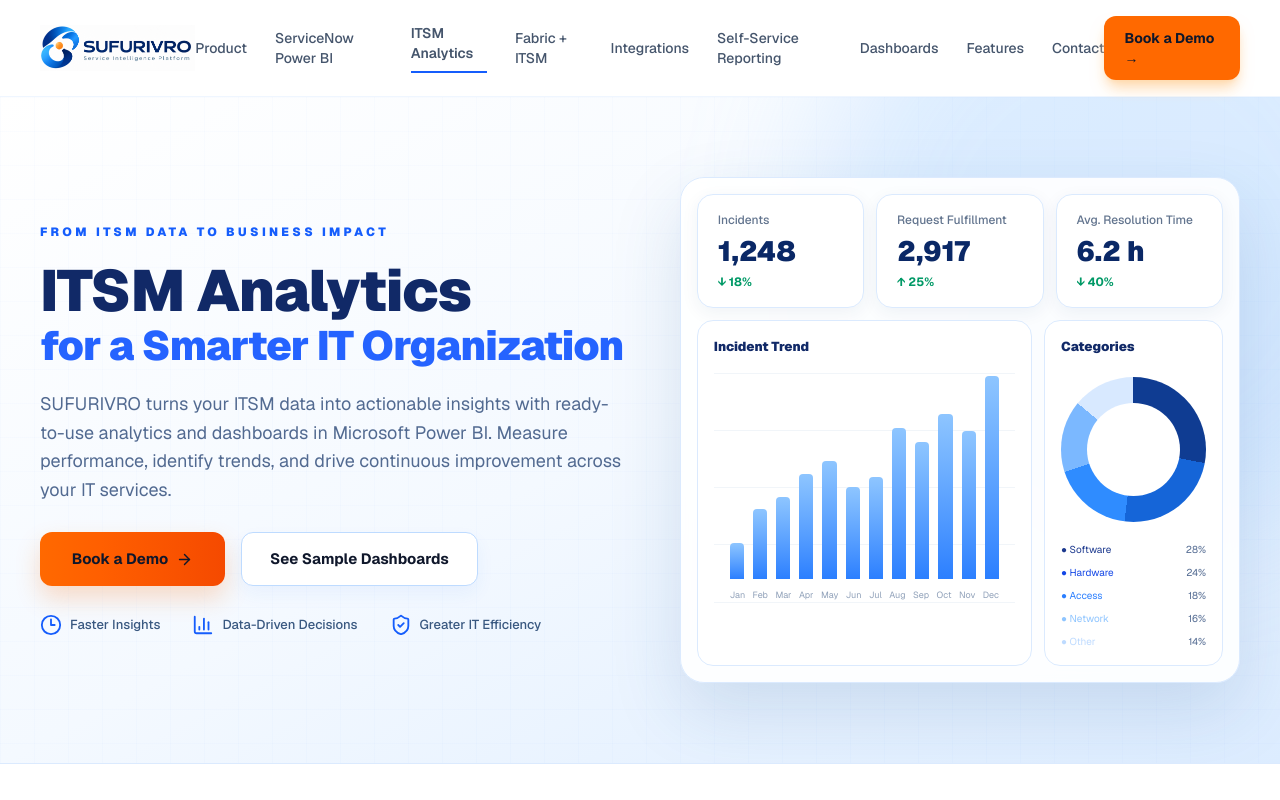
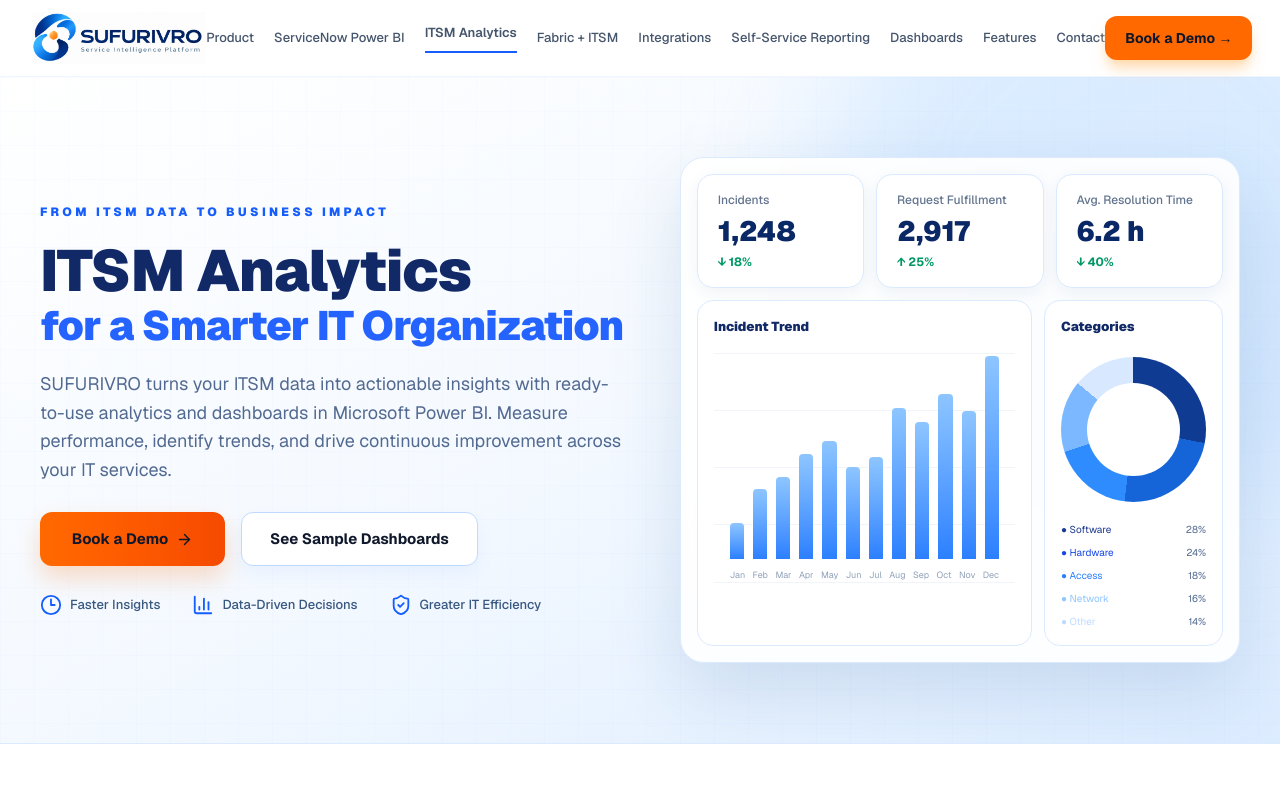
Before and after one commit to sarivolkan/sufurivro, a Next.js app: page /itsm-analytics in a window 1280 px wide. Shown: the top 800 px of the page. Built offline with nearby package versions, Linux system fonts and the light colour scheme.

Commit message:
Use shared header on ITSM Analytics page

```diff
--- a/app/itsm-analytics/page.tsx
+++ b/app/itsm-analytics/page.tsx
@@ -1,9 +1,10 @@
 import type { Metadata } from "next";
+import type { ReactNode } from "react";
+import Header from "@/components/Header";
 
 import {
   ArrowRight,
   BarChart3,
-  Check,
   Clock3,
   Gauge,
   PieChart,
@@ -18,9 +19,11 @@ export const metadata: Metadata = {
   title: "ITSM Analytics",
   description:
     "Turn ITSM data into actionable insights with SUFURIVRO. Analyze service performance, SLA, resolution times, user experience and operational efficiency with Microsoft Power BI.",
+
   alternates: {
     canonical: "https://sufurivro.com/itsm-analytics",
   },
+
   openGraph: {
     title: "ITSM Analytics | SUFURIVRO",
     description:
@@ -42,7 +45,9 @@ const KpiCard = ({
 }) => {
   return (
     <div className="rounded-2xl border border-blue-100 bg-white px-5 py-4 shadow-[0_5px_18px_rgba(15,55,105,0.06)]">
-      <div className="text-[12px] font-medium text-slate-500">{label}</div>
+      <div className="text-[12px] font-medium text-slate-500">
+        {label}
+      </div>
 
       <div className="mt-2 text-[28px] font-black leading-none text-[#0a2866]">
         {value}
@@ -59,12 +64,12 @@ const FeatureIcon = ({
   children,
   orange = false,
 }: {
-  children: React.ReactNode;
+  children: ReactNode;
   orange?: boolean;
 }) => {
   return (
     <div
-      className={`flex h-12 w-12 items-center justify-center rounded-full ${
+      className={`flex h-12 w-12 shrink-0 items-center justify-center rounded-full ${
         orange
           ? "bg-orange-100 text-orange-600"
           : "bg-blue-100 text-blue-600"
@@ -82,74 +87,12 @@ export default function ITSMAnalyticsPage() {
 
   return (
     <main className="overflow-hidden bg-white text-slate-900">
+
       {/* =====================================================
-          HEADER
+          COMMON HEADER
       ====================================================== */}
 
-      <header className="sticky top-0 z-50 border-b border-blue-50 bg-white/95 backdrop-blur-xl">
-        <div className="mx-auto flex max-w-[1450px] items-center justify-between px-6 py-4 lg:px-10">
-          <a href="/" className="flex items-center">
-            <img
-              src="/logo/logo.png"
-              alt="SUFURIVRO"
-              className="h-[52px] w-auto object-contain"
-            />
-          </a>
-
-          <nav className="hidden items-center gap-7 text-sm font-medium text-slate-600 lg:flex">
-            <a href="/#product" className="hover:text-blue-600">
-              Product
-            </a>
-
-            <a
-              href="/servicenow-power-bi"
-              className="hover:text-blue-600"
-            >
-              ServiceNow Power BI
-            </a>
-
-            <a
-              href="/itsm-analytics"
-              className="border-b-2 border-blue-600 pb-2 font-semibold text-blue-700"
-            >
-              ITSM Analytics
-            </a>
-            <a
-  href="/microsoft-fabric-itsm"
-  className="hover:text-blue-600"
->
-  Fabric + ITSM
-</a>
-
-            <a href="/#integrations" className="hover:text-blue-600">
-              Integrations
-            </a>
-
-            <a href="/#reporting" className="hover:text-blue-600">
-              Self-Service Reporting
-            </a>
-
-            <a href="/#dashboards" className="hover:text-blue-600">
-              Dashboards
-            </a>
-
-            <a href="/#features" className="hover:text-blue-600">
-              Features
-            </a>
-
-            <a href="/#contact" className="hover:text-blue-600">
-              Contact
-            </a>
-          </nav>
-
-          <a
-            href="/#contact"
-            className="rounded-xl bg-orange-500 px-5 py-3 text-sm font-bold text-white shadow-lg shadow-orange-200 transition hover:-translate-y-0.5 hover:bg-orange-600"
-          >
-            Book a Demo →
-          </a>
-        </div>
-      </header>
+      <Header active="itsm" />
 
       {/* =====================================================
           HERO
@@ -170,6 +113,7 @@ export default function ITSMAnalyticsPage() {
         <div className="absolute -right-[150px] -top-[170px] h-[620px] w-[620px] rounded-full bg-blue-300/25 blur-3xl" />
 
         <div className="relative mx-auto grid max-w-[1450px] gap-14 px-6 py-16 lg:grid-cols-[0.86fr_1.14fr] lg:items-center lg:px-10 lg:py-20">
+
           {/* LEFT */}
 
           <div className="max-w-[650px]">
@@ -253,6 +197,7 @@ export default function ITSMAnalyticsPage() {
             </div>
 
             <div className="mt-3 grid gap-3 lg:grid-cols-[1.7fr_0.75fr]">
+
               {/* INCIDENT TREND */}
 
               <div className="rounded-2xl border border-blue-100 bg-white p-4">
@@ -298,8 +243,8 @@ export default function ITSMAnalyticsPage() {
                       "Oct",
                       "Nov",
                       "Dec",
-                    ].map((m) => (
-                      <span key={m}>{m}</span>
+                    ].map((month) => (
+                      <span key={month}>{month}</span>
                     ))}
                   </div>
                 </div>
@@ -398,7 +343,9 @@ export default function ITSMAnalyticsPage() {
                 key={item.title}
                 className="min-h-[200px] rounded-[18px] border border-blue-100 bg-white p-7 shadow-[0_6px_22px_rgba(17,41,101,0.04)]"
               >
-                <FeatureIcon>{item.icon}</FeatureIcon>
+                <FeatureIcon>
+                  {item.icon}
+                </FeatureIcon>
 
                 <h3 className="mt-5 text-[18px] font-black text-[#102965]">
                   {item.title}
@@ -430,6 +377,9 @@ export default function ITSMAnalyticsPage() {
           </div>
 
           <div className="mt-7 grid items-center gap-8 md:grid-cols-4">
+
+            {/* SERVICENOW */}
+
             <a
               href="/servicenow-power-bi"
               className="flex items-center justify-center md:border-r md:border-slate-200"
@@ -440,6 +390,8 @@ export default function ITSMAnalyticsPage() {
                 className="max-h-[42px] max-w-[180px] object-contain"
               />
             </a>
+
+            {/* JIRA */}
 
             <div className="flex items-center justify-center md:border-r md:border-slate-200">
               <div className="flex items-center gap-3">
@@ -455,6 +407,8 @@ export default function ITSMAnalyticsPage() {
               </div>
             </div>
 
+            {/* FRESHSERVICE */}
+
             <div className="flex items-center justify-center md:border-r md:border-slate-200">
               <div className="flex items-center gap-3">
                 <img
@@ -468,6 +422,8 @@ export default function ITSMAnalyticsPage() {
                 </span>
               </div>
             </div>
+
+            {/* BMC */}
 
             <div className="flex items-center justify-center">
               <div className="flex items-center gap-3">
@@ -525,8 +481,13 @@ export default function ITSMAnalyticsPage() {
                 text: "Enterprise-grade security, ready for your growth.",
               },
             ].map((item) => (
-              <div key={item.title} className="flex items-start gap-4">
-                <FeatureIcon orange>{item.icon}</FeatureIcon>
+              <div
+                key={item.title}
+                className="flex items-start gap-4"
+              >
+                <FeatureIcon orange>
+                  {item.icon}
+                </FeatureIcon>
 
                 <div>
                   <h3 className="text-[16px] font-black text-[#102965]">
@@ -549,12 +510,15 @@ export default function ITSMAnalyticsPage() {
 
       <section className="px-6 pb-10 lg:px-10">
         <div className="relative mx-auto flex max-w-[1450px] flex-col justify-between gap-7 overflow-hidden rounded-[24px] border border-blue-100 bg-gradient-to-r from-[#eef7ff] via-[#f7fbff] to-[#e7f3ff] px-10 py-8 md:flex-row md:items-center">
+
+          {/* Decorative chart */}
+
           <div className="absolute bottom-0 left-8 flex items-end gap-4 opacity-30">
-            {[55, 95, 120, 70].map((h, i) => (
+            {[55, 95, 120, 70].map((height, index) => (
               <div
-                key={i}
+                key={index}
                 className="w-9 rounded-t-lg bg-blue-300"
-                style={{ height: h }}
+                style={{ height }}
               />
             ))}
           </div>
@@ -589,6 +553,7 @@ export default function ITSMAnalyticsPage() {
 
       <footer className="border-t border-blue-50 bg-white">
         <div className="mx-auto flex max-w-[1450px] flex-col gap-8 px-6 py-8 lg:flex-row lg:items-center lg:justify-between lg:px-10">
+
           <div className="flex items-center">
             <img
               src="/logo/logo.png"
@@ -598,7 +563,9 @@ export default function ITSMAnalyticsPage() {
           </div>
 
           <div className="flex flex-wrap gap-x-6 gap-y-3 text-sm text-slate-500">
-            <a href="/#product">Product</a>
+            <a href="/#product">
+              Product
+            </a>
 
             <a href="/servicenow-power-bi">
               ServiceNow Power BI
@@ -610,18 +577,30 @@ export default function ITSMAnalyticsPage() {
             >
               ITSM Analytics
             </a>
-            <a
-  href="/microsoft-fabric-itsm"
-  className="hover:text-blue-600"
->
-  Fabric + ITSM
-</a>
 
-            <a href="/#integrations">Integrations</a>
-            <a href="/#reporting">Reporting</a>
-            <a href="/#dashboards">Dashboards</a>
-            <a href="/#features">Features</a>
-            <a href="/#contact">Contact</a>
+            <a href="/microsoft-fabric-itsm">
+              Fabric + ITSM
+            </a>
+
+            <a href="/#integrations">
+              Integrations
+            </a>
+
+            <a href="/#reporting">
+              Reporting
+            </a>
+
+            <a href="/#dashboards">
+              Dashboards
+            </a>
+
+            <a href="/#features">
+              Features
+            </a>
+
+            <a href="/#contact">
+              Contact
+            </a>
           </div>
 
           <div className="text-xs text-slate-400">
--- a/app/microsoft-fabric-itsm/page.tsx
+++ b/app/microsoft-fabric-itsm/page.tsx
@@ -1,5 +1,5 @@
 import type { Metadata } from "next";
-
+import Header from "@/components/Header";
 import {
   ArrowRight,
   BarChart3,
@@ -83,61 +83,6 @@ export default function MicrosoftFabricITSMPage() {
           HEADER
       ====================================================== */}
 
-      <header className="sticky top-0 z-50 border-b border-blue-50 bg-white/95 backdrop-blur-xl">
-        <div className="mx-auto flex max-w-[1450px] items-center justify-between px-6 py-4 lg:px-10">
-          <a href="/" className="flex items-center">
-            <img
-              src="/logo/logo.png"
-              alt="SUFURIVRO"
-              className="h-[52px] w-auto object-contain"
-            />
-          </a>
-
-          <nav className="hidden items-center gap-7 text-sm font-medium text-slate-600 lg:flex">
-            <a href="/#product" className="hover:text-blue-600">
-              Product
-            </a>
-
-            <a href="/servicenow-power-bi" className="hover:text-blue-600">
-              ServiceNow Power BI
-            </a>
-
-            <a href="/itsm-analytics" className="hover:text-blue-600">
-              ITSM Analytics
-            </a>
-
-            <a
-              href="/microsoft-fabric-itsm"
-              className="border-b-2 border-blue-600 pb-2 font-semibold text-blue-700"
-            >
-            Fabric + ITSM
-            </a>
-
-            <a href="/#integrations" className="hover:text-blue-600">
-              Integrations
-            </a>
-
-            <a href="/#dashboards" className="hover:text-blue-600">
-              Dashboards
-            </a>
-
-            <a href="/#features" className="hover:text-blue-600">
-              Features
-            </a>
-
-            <a href="/#contact" className="hover:text-blue-600">
-              Contact
-            </a>
-          </nav>
-
-          <a
-            href="/#contact"
-            className="rounded-xl bg-orange-500 px-5 py-3 text-sm font-bold text-white shadow-lg shadow-orange-200 transition hover:-translate-y-0.5 hover:bg-orange-600"
-          >
-            Book a Demo →
-          </a>
-        </div>
-      </header>
 
       {/* =====================================================
           HERO
@@ -756,8 +701,7 @@ export default function MicrosoftFabricITSMPage() {
             <a href="/itsm-analytics">ITSM Analytics</a>
 
             <a
-              href="/microsoft-fabric-itsm"
-              className="font-medium text-blue-700"
+              href="/microsoft-fabric-itsm"     className="font-medium text-blue-700"
             >
               Fabric + ITSM
             </a>
--- a/app/page.tsx
+++ b/app/page.tsx
@@ -1,3 +1,4 @@
+import Header from "@/components/Header";
 import {
   Search,
   Funnel,
@@ -82,68 +83,7 @@ export default function Home() {
           HEADER
       ====================================================== */}
 
-      <header className="sticky top-0 z-50 border-b border-blue-50 bg-white/95 backdrop-blur-xl">
-        <div className="mx-auto flex max-w-[1450px] items-center justify-between px-6 py-4 lg:px-10">
-      <a href="#" className="flex items-center">
-  <img
-    src="/logo/logo.png"
-    alt="SUFURIVRO"
-    className="h-[52px] w-auto object-contain"
-  />
-</a>
 
-          <nav className="hidden items-center gap-8 text-sm font-medium text-slate-600 lg:flex">
-            <a href="#product" className="hover:text-blue-600">
-              Product
-            </a>
-              <a
-    href="/servicenow-power-bi"
-    className="hover:text-blue-600"
-  >
-    ServiceNow Power BI
-  </a>
-
-  <a
-  href="/itsm-analytics"
-  className="hover:text-blue-600"
->
-  ITSM Analytics
-</a>
-<a
-  href="/microsoft-fabric-itsm"
-  className="hover:text-blue-600"
->
-  Fabric + ITSM
-</a>
-            <a href="#integrations" className="hover:text-blue-600">
-              Integrations
-            </a>
-
-            <a href="#reporting" className="hover:text-blue-600">
-              Self-Service Reporting
-            </a>
-
-            <a href="#dashboards" className="hover:text-blue-600">
-              Dashboards
-            </a>
-
-            <a href="#features" className="hover:text-blue-600">
-              Features
-            </a>
-
-            <a href="#contact" className="hover:text-blue-600">
-              Contact
-            </a>
-          </nav>
-
-          <a
-            href="#contact"
-            className="rounded-xl bg-orange-500 px-5 py-3 text-sm font-bold text-white shadow-lg shadow-orange-200 transition hover:-translate-y-0.5 hover:bg-orange-600"
-          >
-            Book a Demo →
-          </a>
-        </div>
-      </header>
 
       {/* =====================================================
           HERO
--- a/app/servicenow-power-bi/page.tsx
+++ b/app/servicenow-power-bi/page.tsx
@@ -1,4 +1,5 @@
 import type { Metadata } from "next";
+import Header from "@/components/Header";
 import {
   ArrowRight,
   BarChart3,
@@ -67,69 +68,7 @@ export default function ServiceNowPowerBIPage() {
           HEADER
       ====================================================== */}
 
-    <header className="sticky top-0 z-50 border-b border-blue-50 bg-white/95 backdrop-blur-xl">
-  <div className="mx-auto flex max-w-[1450px] items-center justify-between px-6 py-4 lg:px-10">
-    <a href="/" className="flex items-center">
-      <img
-        src="/logo/logo.png"
-        alt="SUFURIVRO"
-        className="h-[52px] w-auto object-contain"
-      />
-    </a>
 
-   <nav className="hidden items-center gap-7 text-sm font-medium text-slate-600 lg:flex">
-  <a href="/#product" className="hover:text-blue-600">
-    Product
-  </a>
-
-  <a
-    href="/servicenow-power-bi"
-    className="border-b-2 border-blue-600 pb-2 font-semibold text-blue-700"
-  >
-    ServiceNow Power BI
-  </a>
-
-  <a
-    href="/itsm-analytics"
-    className="hover:text-blue-600"
-  >
-    ITSM Analytics
-  </a>
-<a
-  href="/microsoft-fabric-itsm"
-  className="hover:text-blue-600"
->
-  Fabric + ITSM
-</a>
-  <a href="/#integrations" className="hover:text-blue-600">
-    Integrations
-  </a>
-
-  <a href="/#reporting" className="hover:text-blue-600">
-    Self-Service Reporting
-  </a>
-
-  <a href="/#dashboards" className="hover:text-blue-600">
-    Dashboards
-  </a>
-
-  <a href="/#features" className="hover:text-blue-600">
-    Features
-  </a>
-
-  <a href="/#contact" className="hover:text-blue-600">
-    Contact
-  </a>
-</nav>
-
-    <a
-      href="/#contact"
-      className="rounded-xl bg-orange-500 px-5 py-3 text-sm font-bold text-white shadow-lg shadow-orange-200 transition hover:-translate-y-0.5 hover:bg-orange-600"
-    >
-      Book a Demo →
-    </a>
-  </div>
-</header>
 
       {/* ======================================================
           HERO
@@ -811,7 +750,7 @@ export default function ServiceNowPowerBIPage() {
   href="/microsoft-fabric-itsm"
   className="hover:text-blue-600"
 >
-  Microsoft Fabric + ITSM
+  Fabric + ITSM
 </a>
 
       <a href="/#integrations">Integrations</a>
--- /dev/null
+++ b/components/Header.tsx
@@ -0,0 +1,112 @@
+type HeaderProps = {
+  active?:
+    | "product"
+    | "servicenow"
+    | "itsm"
+    | "fabric"
+    | "integrations"
+    | "reporting"
+    | "dashboards"
+    | "features"
+    | "contact";
+};
+
+export default function Header({ active }: HeaderProps) {
+  const normal =
+    "whitespace-nowrap transition hover:text-blue-600";
+
+  const selected =
+    "whitespace-nowrap border-b-2 border-blue-600 pb-2 font-semibold text-blue-700";
+
+  return (
+    <header className="sticky top-0 z-50 border-b border-blue-50 bg-white/95 backdrop-blur-xl">
+      <div className="mx-auto flex max-w-[1600px] items-center justify-between px-6 py-3 lg:px-8">
+        {/* LOGO */}
+
+        <a href="/" className="flex shrink-0 items-center">
+          <img
+            src="/logo/logo.png"
+            alt="SUFURIVRO"
+            className="h-[52px] w-auto object-contain"
+          />
+        </a>
+
+        {/* NAVIGATION */}
+
+        <nav className="hidden items-center gap-5 whitespace-nowrap text-[13px] font-medium text-slate-600 lg:flex">
+          <a
+            href="/#product"
+            className={active === "product" ? selected : normal}
+          >
+            Product
+          </a>
+
+          <a
+            href="/servicenow-power-bi"
+            className={active === "servicenow" ? selected : normal}
+          >
+            ServiceNow Power BI
+          </a>
+
+          <a
+            href="/itsm-analytics"
+            className={active === "itsm" ? selected : normal}
+          >
+            ITSM Analytics
+          </a>
+
+          <a
+            href="/microsoft-fabric-itsm"
+            className={active === "fabric" ? selected : normal}
+          >
+            Fabric + ITSM
+          </a>
+
+          <a
+            href="/#integrations"
+            className={active === "integrations" ? selected : normal}
+          >
+            Integrations
+          </a>
+
+          <a
+            href="/#reporting"
+            className={active === "reporting" ? selected : normal}
+          >
+            Self-Service Reporting
+          </a>
+
+          <a
+            href="/#dashboards"
+            className={active === "dashboards" ? selected : normal}
+          >
+            Dashboards
+          </a>
+
+          <a
+            href="/#features"
+            className={active === "features" ? selected : normal}
+          >
+            Features
+          </a>
+
+          <a
+            href="/#contact"
+            className={active === "contact" ? selected : normal}
+          >
+            Contact
+          </a>
+        </nav>
+
+        {/* CTA */}
+
+        <a
+          href="/#contact"
+          className="shrink-0 whitespace-nowrap rounded-xl bg-orange-500 px-5 py-3 text-sm font-bold text-white shadow-lg shadow-orange-200 transition hover:-translate-y-0.5 hover:bg-orange-600"
+        >
+          Book a Demo →
+        </a>
+      </div>
+    </header>
+  );
+}
```
